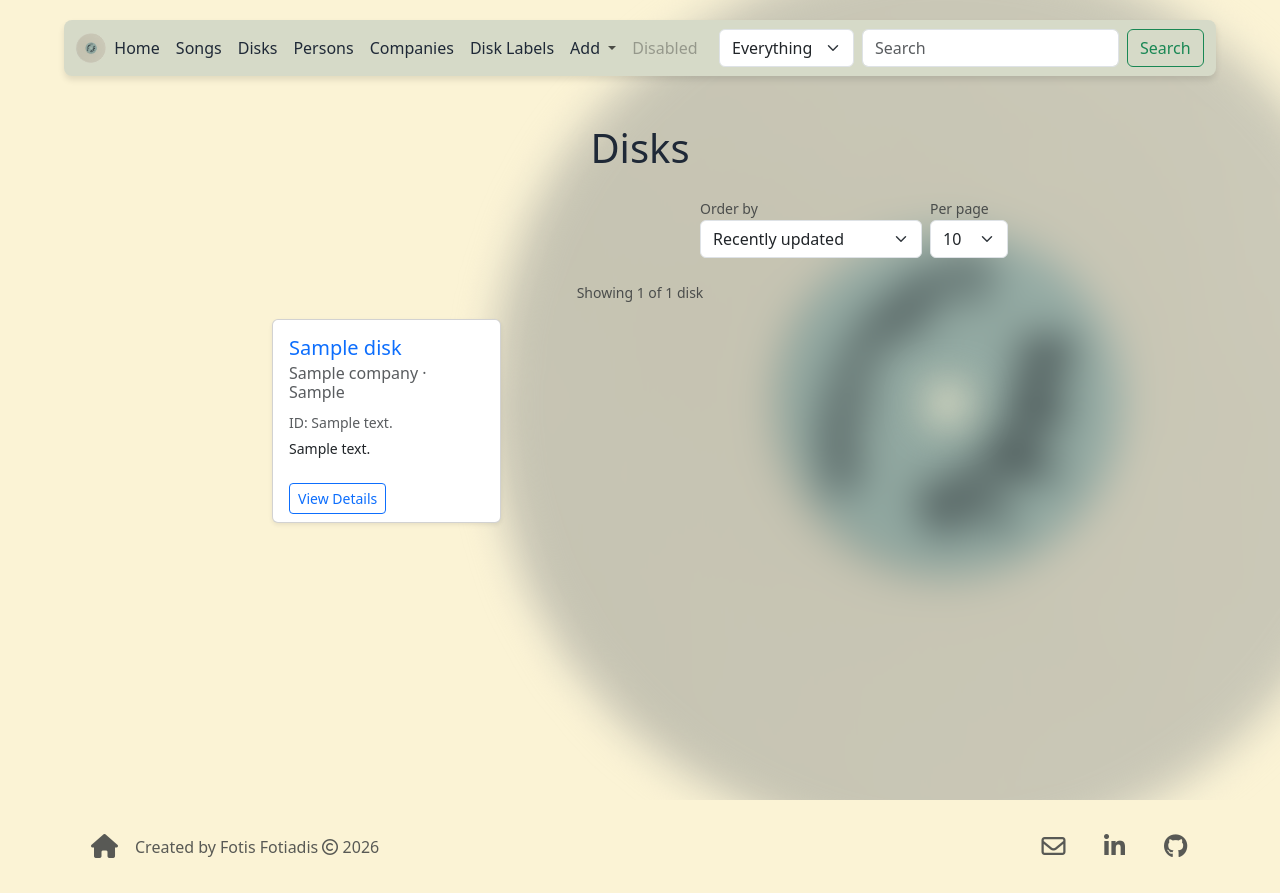
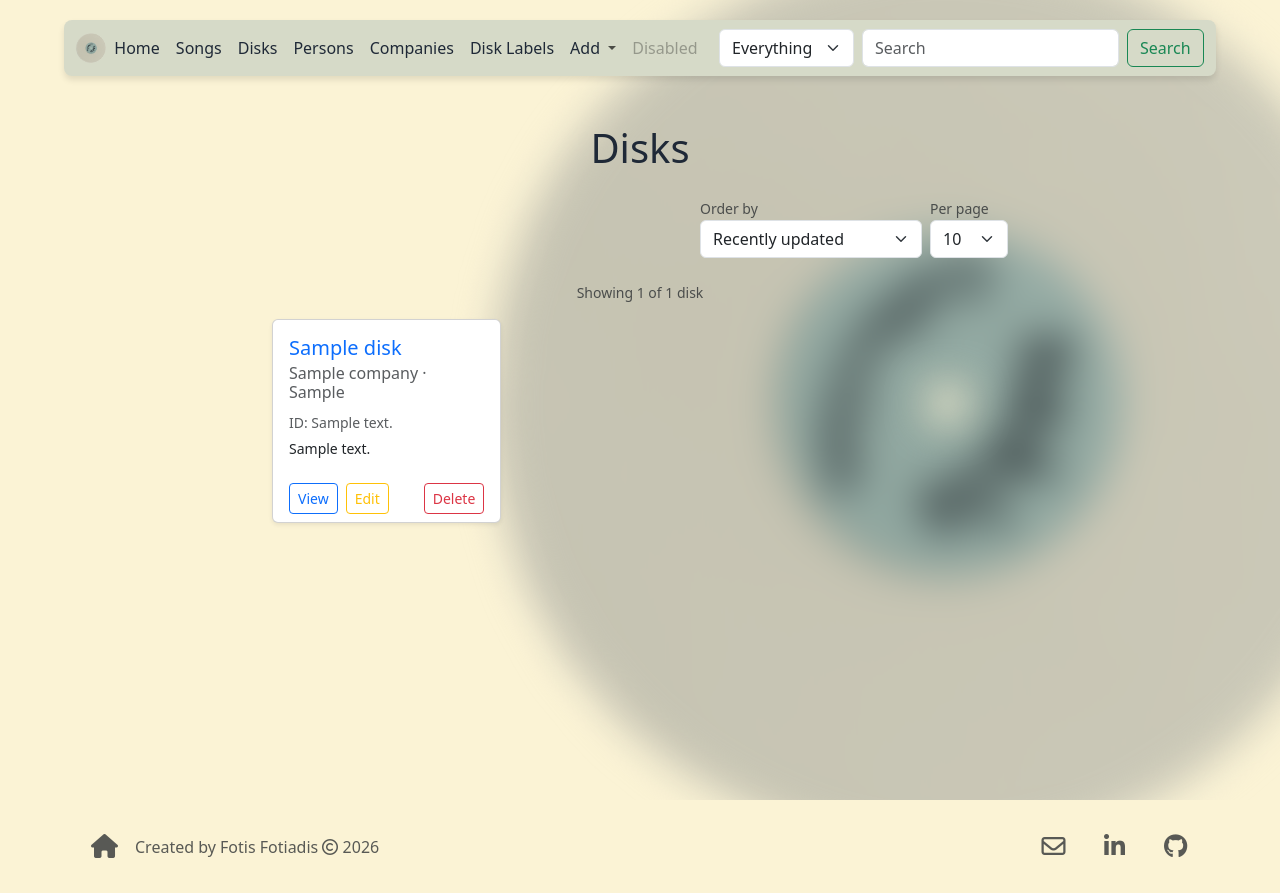
Before and after one commit to Skioulis/discograpphy-app, a Flask app: page /disks in a window 1280 px wide. Run offline with Flask 3, Linux system fonts and the light colour scheme; tables that the repository leaves empty hold one stand-in row (values such as "Sample post").

Commit message:
Add edit and delete actions to disk, person, company, label list pages
Each card now has View, Edit, and Delete buttons, matching the songs list.
Edit opens the detail page in edit mode via ?edit=1; Delete returns to the list
(preserving sort/per_page/page) via the safe local next redirect.

Co-Authored-By: Claude Opus 4.8 (1M context) <noreply@anthropic.com>

```diff
--- a/app/routes.py
+++ b/app/routes.py
@@ -504,7 +504,8 @@ def single_disk(disk_id):
     form.company_id.choices = _company_choices()
     form.company_id.data = disk.company_id
     form.labels_size.data = int(disk.size) if disk.size and disk.size.isdigit() else 45
-    return render_template('single_pages/single_disk.html', disk=disk, form=form, edit_mode=False)
+    edit_mode = request.args.get('edit') == '1'
+    return render_template('single_pages/single_disk.html', disk=disk, form=form, edit_mode=edit_mode)
 
 
 @main_bp.route('/disks/<int:disk_id>/save', methods=['POST'])
@@ -534,7 +535,7 @@ def delete_disk(disk_id):
     db.session.delete(disk)
     db.session.commit()
     flash('Disk deleted successfully!')
-    return redirect(url_for('main.home'))
+    return _safe_redirect('main.home')
 
 
 def _load_person(person_id):
@@ -547,7 +548,8 @@ def _load_person(person_id):
 def single_person(person_id):
     person = _load_person(person_id)
     form = PersonForm(obj=person)
-    return render_template('single_pages/single_person.html', person=person, form=form, edit_mode=False)
+    edit_mode = request.args.get('edit') == '1'
+    return render_template('single_pages/single_person.html', person=person, form=form, edit_mode=edit_mode)
 
 
 @main_bp.route('/persons/<int:person_id>/save', methods=['POST'])
@@ -573,7 +575,7 @@ def delete_person(person_id):
     db.session.delete(person)
     db.session.commit()
     flash('Person deleted successfully!')
-    return redirect(url_for('main.home'))
+    return _safe_redirect('main.home')
 
 
 def _load_company(company_id):
@@ -588,7 +590,8 @@ def single_company(company_id):
     company = _load_company(company_id)
     form = CompanyForm(obj=company)
     form.labels_size.data = company.labels_size
-    return render_template('single_pages/single_company.html', company=company, form=form, edit_mode=False)
+    edit_mode = request.args.get('edit') == '1'
+    return render_template('single_pages/single_company.html', company=company, form=form, edit_mode=edit_mode)
 
 
 @main_bp.route('/companies/<int:company_id>/save', methods=['POST'])
@@ -618,7 +621,7 @@ def delete_company(company_id):
     db.session.delete(company)
     db.session.commit()
     flash('Company deleted successfully!')
-    return redirect(url_for('main.home'))
+    return _safe_redirect('main.home')
 
 
 def _load_disk_label(label_id):
@@ -633,7 +636,8 @@ def single_disk_label(label_id):
     form = DiskLabelForm(obj=label)
     form.company_id.choices = _company_choices()
     form.company_id.data = label.company_id
-    return render_template('single_pages/single_disk_label.html', label=label, form=form, edit_mode=False)
+    edit_mode = request.args.get('edit') == '1'
+    return render_template('single_pages/single_disk_label.html', label=label, form=form, edit_mode=edit_mode)
 
 
 @main_bp.route('/disk-labels/<int:label_id>/save', methods=['POST'])
@@ -658,7 +662,7 @@ def delete_disk_label(label_id):
     db.session.delete(label)
     db.session.commit()
     flash('Disk Label deleted successfully!')
-    return redirect(url_for('main.home'))
+    return _safe_redirect('main.home')
 
 
 # Search categories: maps the dropdown value to a human label. 'everything'
--- a/app/templates/disks_list.html
+++ b/app/templates/disks_list.html
@@ -46,8 +46,14 @@
                                 <p class="card-text"><small class="text-truncate d-block" style="max-width: 100%;">{{ disk.notes }}</small></p>
                             {% endif %}
                         </div>
-                        <div class="card-footer bg-transparent border-top-0">
-                            <a href="{{ url_for('main.single_disk', disk_id=disk.disk_id) }}" class="btn btn-sm btn-outline-primary">View Details</a>
+                        <div class="card-footer bg-transparent border-top-0 d-flex gap-2 align-items-center">
+                            <a href="{{ url_for('main.single_disk', disk_id=disk.disk_id) }}" class="btn btn-sm btn-outline-primary">View</a>
+                            <a href="{{ url_for('main.single_disk', disk_id=disk.disk_id, edit=1) }}" class="btn btn-sm btn-outline-warning">Edit</a>
+                            <form method="POST" action="{{ url_for('main.delete_disk', disk_id=disk.disk_id) }}" onsubmit="return confirm('Are you sure you want to delete this disk?');" class="ms-auto m-0">
+                                <input type="hidden" name="csrf_token" value="{{ csrf_token() }}">
+                                <input type="hidden" name="next" value="{{ url_for('main.disks_list', sort=sort, per_page=per_page, page=pagination.page) }}">
+                                <button type="submit" class="btn btn-sm btn-outline-danger">Delete</button>
+                            </form>
                         </div>
                     </div>
                 </div>
```
Also changed, not shown: app/templates/companies_list.html (+8 -2 lines), app/templates/disk_labels_list.html (+8 -2 lines), app/templates/persons_list.html (+8 -2 lines).
